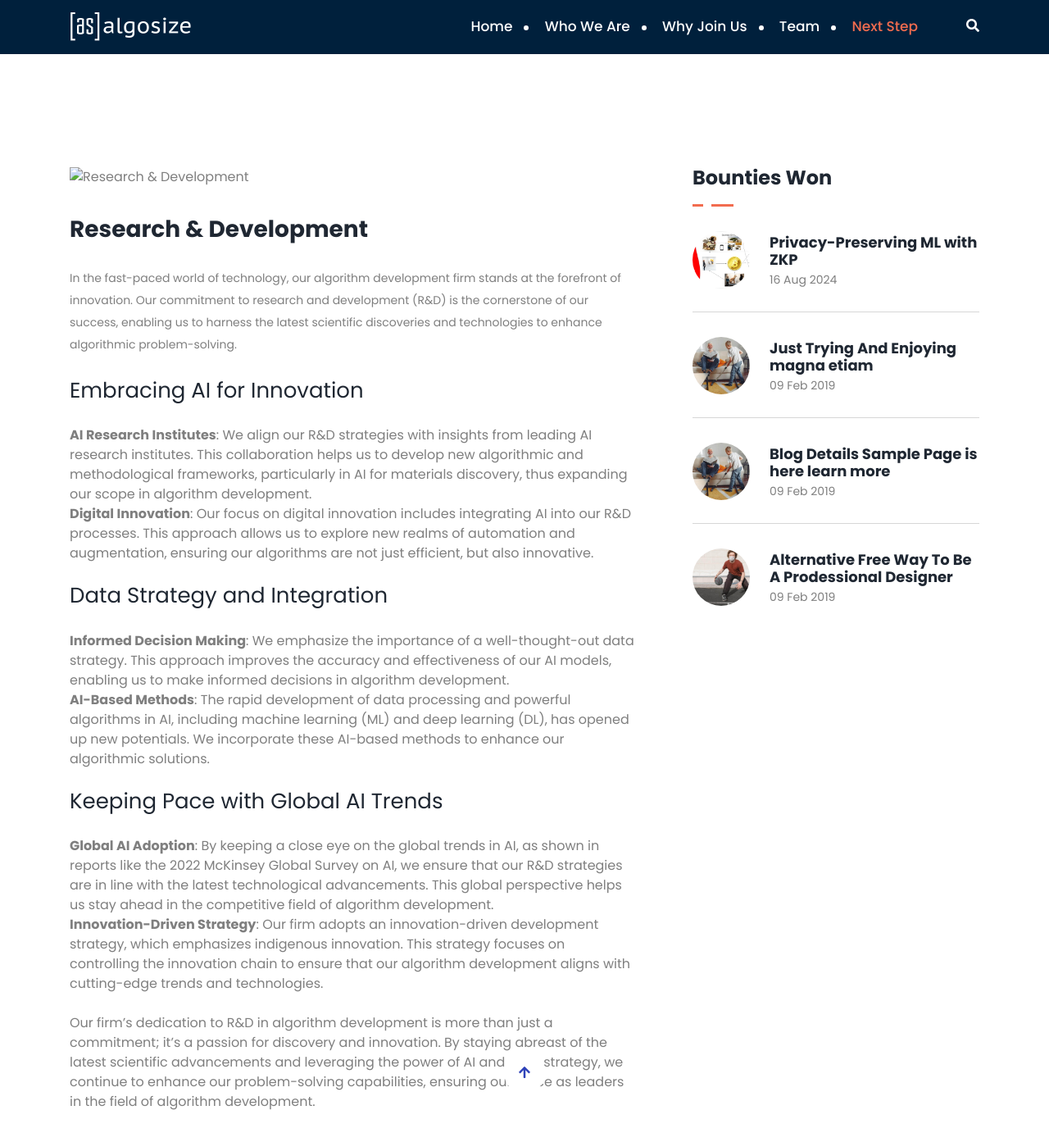
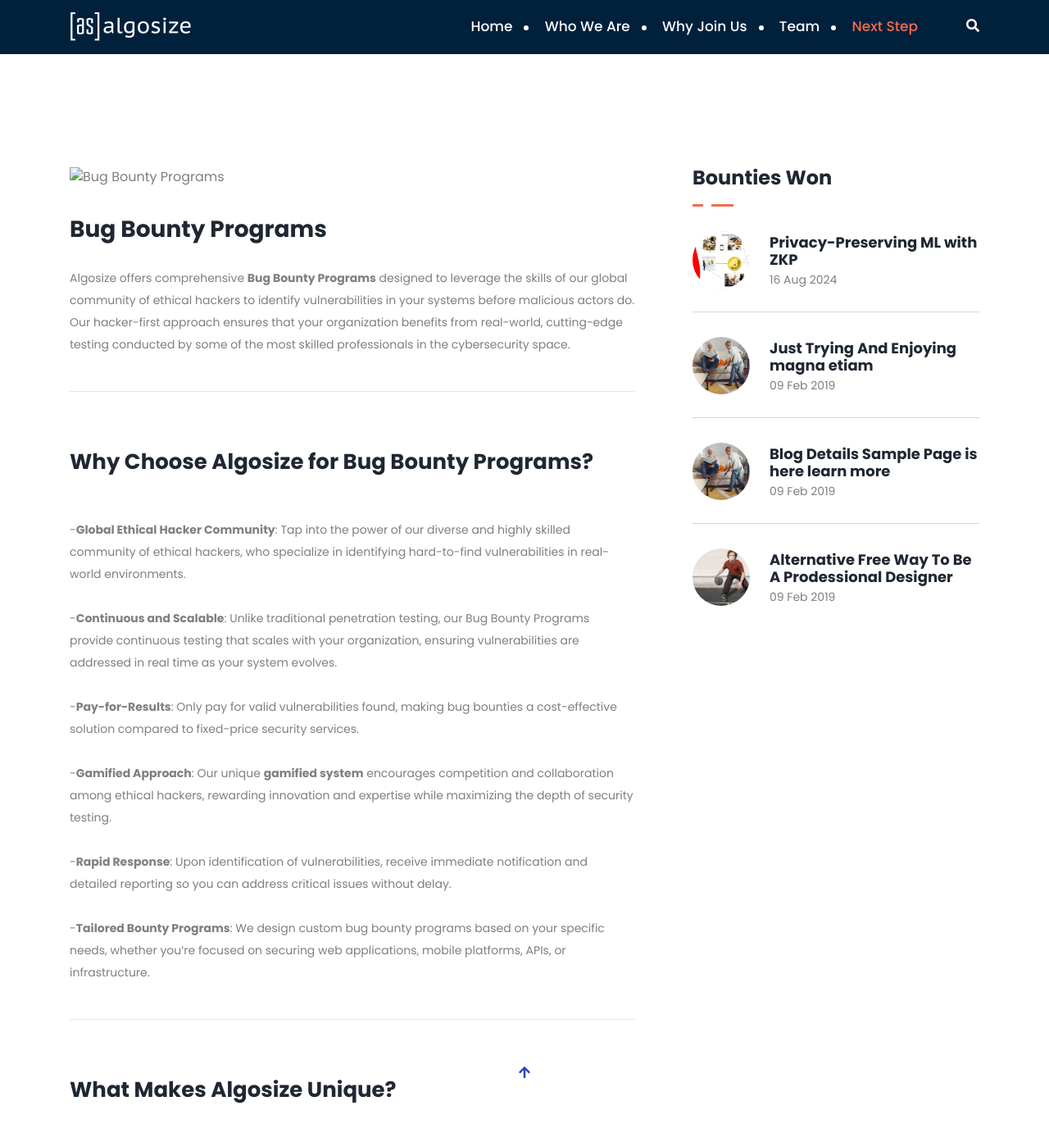
Before and after one commit to AlgoSize/website, a Jekyll site: the page built from _services/Bug-bounty.md, in a window 1280 px wide and 1400 px high, scrolled down 679 px. Shown: the top 1393 px of the window at 82% size. Built offline with Jekyll 4.4.1, drawn with Linux system fonts in a browser that asks for light colours; some of the changed text lies outside the part shown.

Commit message:
Update Bug-bounty.md

```diff
--- a/_services/Bug-bounty.md
+++ b/_services/Bug-bounty.md
@@ -1,32 +1,58 @@
 ---
-title: "Research & Development"
+title: "Bug Bounty Programs"
 sub_title: ""
 post_image: ""
 layout: service
 ---
 
-In the fast-paced world of technology, our algorithm development firm stands at the forefront of innovation. Our commitment to research and development (R&D) is the cornerstone of our success, enabling us to harness the latest scientific discoveries and technologies to enhance algorithmic problem-solving.
+Algosize offers comprehensive **Bug Bounty Programs** designed to leverage the skills of our global community of ethical hackers to identify vulnerabilities in your systems before malicious actors do. Our hacker-first approach ensures that your organization benefits from real-world, cutting-edge testing conducted by some of the most skilled professionals in the cybersecurity space.
 <br/>
 <br/>
-### Embracing AI for Innovation
-<br/>
-1. **AI Research Institutes**: We align our R&D strategies with insights from leading AI research institutes. This collaboration helps us to develop new algorithmic and methodological frameworks, particularly in AI for materials discovery, thus expanding our scope in algorithm development.
-<br/>
-2. **Digital Innovation**: Our focus on digital innovation includes integrating AI into our R&D processes. This approach allows us to explore new realms of automation and augmentation, ensuring our algorithms are not just efficient, but also innovative.
+
+---
 <br/>
 <br/>
-### Data Strategy and Integration
-<br/>
-1. **Informed Decision Making**: We emphasize the importance of a well-thought-out data strategy. This approach improves the accuracy and effectiveness of our AI models, enabling us to make informed decisions in algorithm development.
-<br/>
-2. **AI-Based Methods**: The rapid development of data processing and powerful algorithms in AI, including machine learning (ML) and deep learning (DL), has opened up new potentials. We incorporate these AI-based methods to enhance our algorithmic solutions.
+
+### **Why Choose Algosize for Bug Bounty Programs?**
 <br/>
 <br/>
-### Keeping Pace with Global AI Trends
-<br/>
-1. **Global AI Adoption**: By keeping a close eye on the global trends in AI, as shown in reports like the 2022 McKinsey Global Survey on AI, we ensure that our R&D strategies are in line with the latest technological advancements. This global perspective helps us stay ahead in the competitive field of algorithm development.
-<br/>
-2. **Innovation-Driven Strategy**: Our firm adopts an innovation-driven development strategy, which emphasizes indigenous innovation. This strategy focuses on controlling the innovation chain to ensure that our algorithm development aligns with cutting-edge trends and technologies.
+
+-**Global Ethical Hacker Community**: Tap into the power of our diverse and highly skilled community of ethical hackers, who specialize in identifying hard-to-find vulnerabilities in real-world environments.
 <br/>
 <br/>
-Our firm's dedication to R&D in algorithm development is more than just a commitment; it's a passion for discovery and innovation. By staying abreast of the latest scientific advancements and leveraging the power of AI and data strategy, we continue to enhance our problem-solving capabilities, ensuring our place as leaders in the field of algorithm development.
+
+-**Continuous and Scalable**: Unlike traditional penetration testing, our Bug Bounty Programs provide continuous testing that scales with your organization, ensuring vulnerabilities are addressed in real time as your system evolves.
+<br/>
+<br/>
+
+-**Pay-for-Results**: Only pay for valid vulnerabilities found, making bug bounties a cost-effective solution compared to fixed-price security services.
+<br/>
+<br/>
+
+-**Gamified Approach**: Our unique **gamified system** encourages competition and collaboration among ethical hackers, rewarding innovation and expertise while maximizing the depth of security testing.
+<br/>
+<br/>
+
+-**Rapid Response**: Upon identification of vulnerabilities, receive immediate notification and detailed reporting so you can address critical issues without delay.
+<br/>
+<br/>
+
+-**Tailored Bounty Programs**: We design custom bug bounty programs based on your specific needs, whether you're focused on securing web applications, mobile platforms, APIs, or infrastructure.
+<br/>
+<br/>
+
+---
+<br/>
+<br/>
+
+### **What Makes Algosize Unique?**
+<br/>
+<br/>
+
+Our ethical hacker group is committed to a **transparent, collaborative, and results-driven process**. Hackers who participate in our bug bounty programs not only earn financial rewards but can also reinvest their earnings into the company, gaining equity and voting power. This unique incentive structure ensures that our hackers are invested in both your success and the broader security of the digital landscape.
+<br/>
+<br/>
+
+By partnering with Algosize, you’re gaining more than just a service—you’re joining a community dedicated to securing the future of the internet.
+<br/>
+<br/>
```
